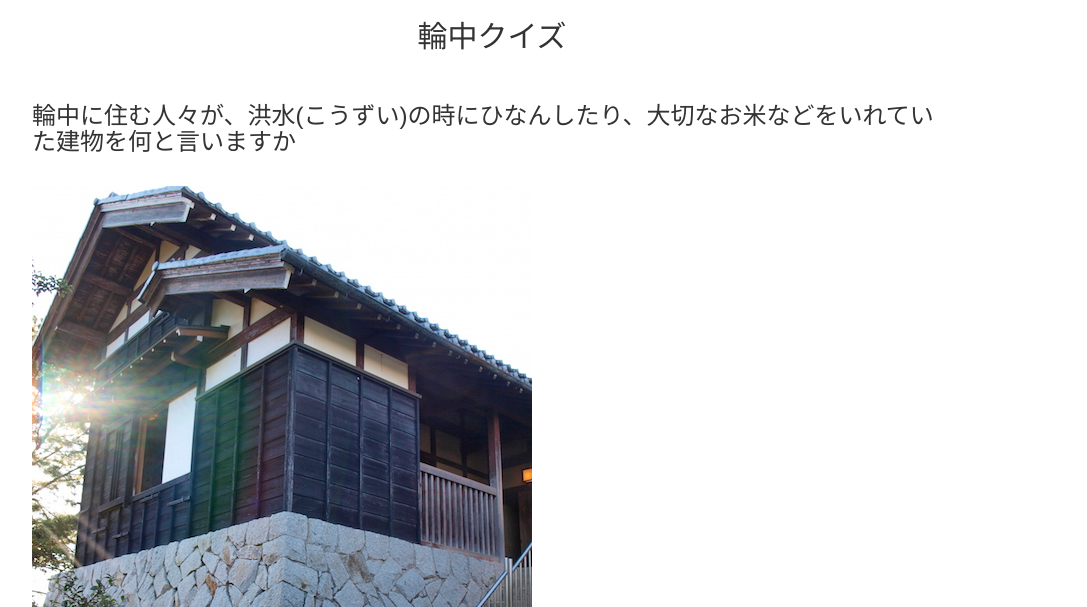
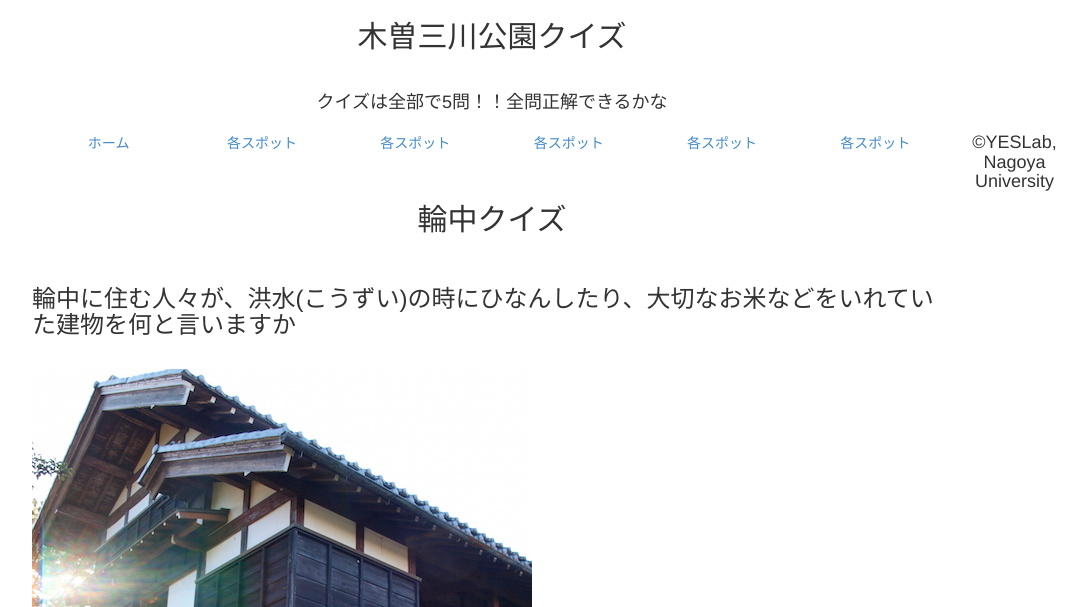
Before and after one commit to SatoshiNishishita/kiso_guide2.0, a PHP site: page /quest.php?id=1 in a window 1280 px wide. Shown: the top 607 px of the page, without its empty margins (148-1235 px from the left). Run offline with PHP 8.4, Linux system fonts and the light colour scheme; data comes from the database, SQL or seed files in the repository; data that the repository does not hold is empty; some libraries are stand-ins or nearby versions.

Commit message:
2015/10/13

```diff
--- a/quest.php
+++ b/quest.php
@@ -51,12 +51,26 @@
 <body>
 
 <header>
+	<div class="text-center">
+		<h2>木曽三川公園クイズ</h2><br />
+		<h4>クイズは全部で5問！！全問正解できるかな</h4>
+	</div>
 </header>
 <div class="container">
 
 <div class="col-xs-1">
 </div>
 <div class="col-xs-10">
+	<ul class="nav nav-justified">
+		<li><a href="../kiso_guide2.0">ホーム</a></li>
+		<li><a href ="spot.php">各スポット</a></li>
+		<li><a href ="spot.php">各スポット</a></li>
+		<li><a href ="spot.php">各スポット</a></li>
+		<li><a href ="spot.php">各スポット</a></li>
+		<li><a href ="spot.php">各スポット</a></li>
+	</ul><br />
+
+
 		 		<div>
 		 			<h2 class="text-center"><?php echo $data['question_title'];?></h3><br />
 		 			<h3><?php echo $data['question_q'];?></h3><br />
@@ -99,5 +113,8 @@
 
 </div>
 
+<footer>
+	<h4 class="text-center">&copy;YESLab, Nagoya University</h4>
+</footer>
 </body>
 </html>
```
Also changed, not shown: index.php (+14 -4 lines), map.php (+14 -2 lines), spot.php (+16 -4 lines).
